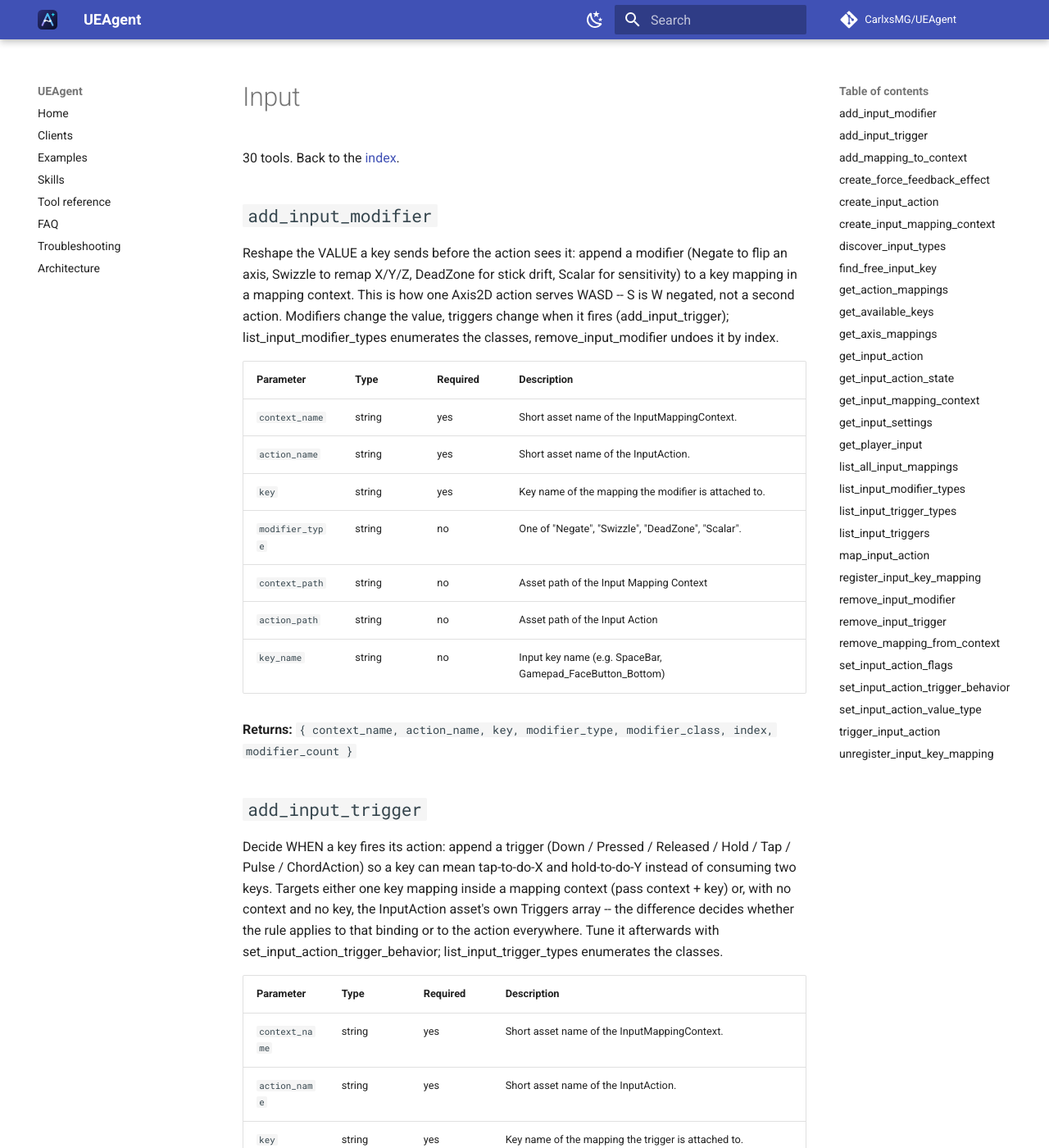
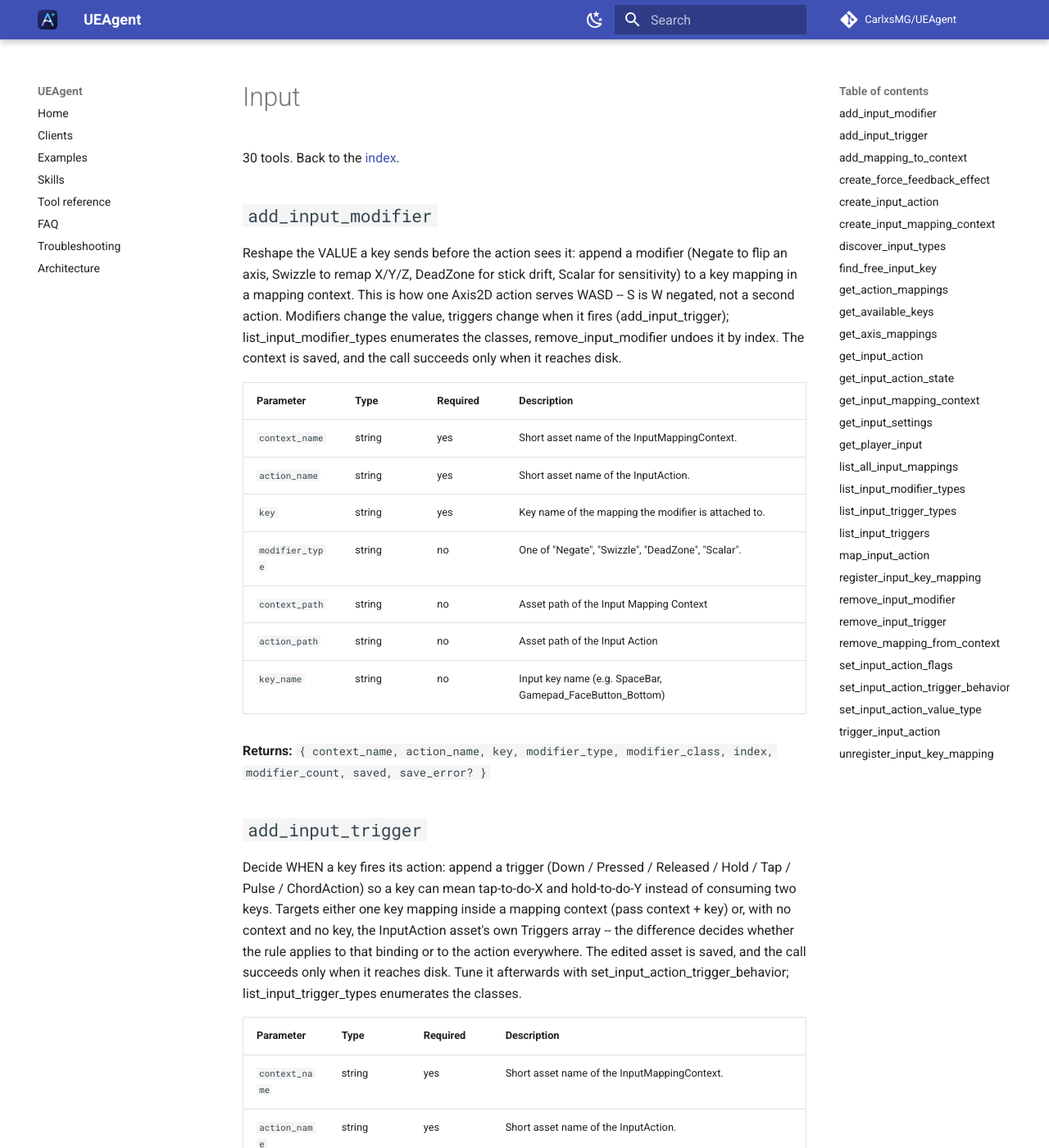
Before and after one commit to CarlxsMG/UEAgent, an MkDocs documentation site: the page built from docs/tools/Input.md, in a window 1280 px wide and 1400 px high. Shown: the whole window at 82% size. Built offline with MkDocs 1.6.1 and Material for MkDocs 9.7.7, drawn with Linux system fonts in a browser that asks for light colours; comment, search, counter and statistics services are not loaded; some of the changed text lies outside the part shown.

Commit message:
15 Input and Soundfield tools state what the call did
The same defect as the previous change, in the Enhanced Input and Soundfield
families. Measured before (1.1.0, whose handlers here differ from main only
in comments) and after in a headless editor, with the failure made real (a
read-only .uasset) and the save read from the file's timestamp:

- create_input_action and create_input_mapping_context answered with no
  `success` and ignored the save. set_input_action_value_type,
  set_input_action_flags, set_input_action_trigger_behavior,
  add_input_trigger, add_input_modifier and remove_mapping_from_context
  ignored a failed save: on a read-only file all of them answered success
  and the file was not written. They now save through the shared helper,
  which also guards the read-only content roots, and fail with saved false
  and the save error.
- remove_input_trigger and remove_input_modifier never saved (they only
  marked the context dirty) and answered applied true. They now call Modify,
  so the call's undo step covers them, and save.
- set_input_action_flags with no flag saved and answered success; it is now
  an error, like set_input_action_trigger_behavior.
- remove_mapping_from_context rewrote the context when the mapping was not
  there; that now succeeds with already_absent true and saves nothing. Its
  description says the engine removes the first match with RemoveAtSwap, so
  mapping indexes can change.
- register_input_key_mapping and unregister_input_key_mapping answered
  success with applied false; they now fail with the engine's failure tags.
  Read, not measured: they need a local player in PIE.
- create_soundfield_submix answered with no `success`, and saved true for a
  submix that already existed and was not written.
  add_soundfield_effect_to_submix and remove_soundfield_effect answered with
  no `success`, also when no soundfield effect class is loaded and nothing
  changed (remove said already_absent true without looking). They now state
  their outcome and fail when nothing changed.

Checked: BuildPlugin, every file compiled on its own, with no warning of the
plugin's; every generator's --check; the catalog differs only in these
tools' descriptions and returns; contract self-tests 117/117, 6/6 and
1860/1860; UEAgent.ClaudeCode; smoke_test 25/25. Mutating tools whose
success is measured: 537 -> 552; hardcoded: 660 -> 647.

```diff
--- a/docs/tools/Input.md
+++ b/docs/tools/Input.md
@@ -6,7 +6,7 @@
 
 ## `add_input_modifier`
 
-Reshape the VALUE a key sends before the action sees it: append a modifier (Negate to flip an axis, Swizzle to remap X/Y/Z, DeadZone for stick drift, Scalar for sensitivity) to a key mapping in a mapping context. This is how one Axis2D action serves WASD -- S is W negated, not a second action. Modifiers change the value, triggers change when it fires (add_input_trigger); list_input_modifier_types enumerates the classes, remove_input_modifier undoes it by index.
+Reshape the VALUE a key sends before the action sees it: append a modifier (Negate to flip an axis, Swizzle to remap X/Y/Z, DeadZone for stick drift, Scalar for sensitivity) to a key mapping in a mapping context. This is how one Axis2D action serves WASD -- S is W negated, not a second action. Modifiers change the value, triggers change when it fires (add_input_trigger); list_input_modifier_types enumerates the classes, remove_input_modifier undoes it by index. The context is saved, and the call succeeds only when it reaches disk.
 
 | Parameter | Type | Required | Description |
 |---|---|---|---|
@@ -18,11 +18,11 @@
 | `action_path` | string | no | Asset path of the Input Action |
 | `key_name` | string | no | Input key name (e.g. SpaceBar, Gamepad_FaceButton_Bottom) |
 
-**Returns:** `{ context_name, action_name, key, modifier_type, modifier_class, index, modifier_count }`
+**Returns:** `{ context_name, action_name, key, modifier_type, modifier_class, index, modifier_count, saved, save_error? }`
 
 ## `add_input_trigger`
 
-Decide WHEN a key fires its action: append a trigger (Down / Pressed / Released / Hold / Tap / Pulse / ChordAction) so a key can mean tap-to-do-X and hold-to-do-Y instead of consuming two keys. Targets either one key mapping inside a mapping context (pass context + key) or, with no context and no key, the InputAction asset's own Triggers array -- the difference decides whether the rule applies to that binding or to the action everywhere. Tune it afterwards with set_input_action_trigger_behavior; list_input_trigger_types enumerates the classes.
+Decide WHEN a key fires its action: append a trigger (Down / Pressed / Released / Hold / Tap / Pulse / ChordAction) so a key can mean tap-to-do-X and hold-to-do-Y instead of consuming two keys. Targets either one key mapping inside a mapping context (pass context + key) or, with no context and no key, the InputAction asset's own Triggers array -- the difference decides whether the rule applies to that binding or to the action everywhere. The edited asset is saved, and the call succeeds only when it reaches disk. Tune it afterwards with set_input_action_trigger_behavior; list_input_trigger_types enumerates the classes.
 
 | Parameter | Type | Required | Description |
 |---|---|---|---|
@@ -34,7 +34,7 @@
 | `action_path` | string | no | Asset path of the Input Action |
 | `key_name` | string | no | Input key name (e.g. SpaceBar, Gamepad_FaceButton_Bottom) |
 
-**Returns:** `Context target: { context_name, action_name, key, trigger_type, trigger_class, index, trigger_count }; Action target: { action_name, action_path, trigger_type, trigger_class, index, trigger_count }`
+**Returns:** `Context target: { context_name, action_name, key, trigger_type, trigger_class, index, trigger_count, saved, save_error? }; Action target: { action_name, action_path, trigger_type, trigger_class, index, trigger_count, saved, save_error? }`
 
 ## `add_mapping_to_context`
 
@@ -64,7 +64,7 @@
 
 ## `create_input_action`
 
-Create an Enhanced Input InputAction asset (IA_): the verb half of a keybinding -- what the player does, independent of which key does it. Pick value_type up front (Bool for a button, Axis1D for a trigger/scroll, Axis2D for a stick or WASD, Axis3D), then bind it to a key inside a mapping context with map_input_action or add_mapping_to_context. Changing the type later is set_input_action_value_type; behaviour flags are set_input_action_flags.
+Create an Enhanced Input InputAction asset (IA_): the verb half of a keybinding -- what the player does, independent of which key does it. Pick value_type up front (Bool for a button, Axis1D for a trigger/scroll, Axis2D for a stick or WASD, Axis3D), then bind it to a key inside a mapping context with map_input_action or add_mapping_to_context. Changing the type later is set_input_action_value_type; behaviour flags are set_input_action_flags. The asset is saved, and the call succeeds only when it reaches disk.
 
 | Parameter | Type | Required | Description |
 |---|---|---|---|
@@ -73,11 +73,11 @@
 | `path` | string | no | Fallback for package_path when package_path is absent. |
 | `value_type` | string | no | Value type Bool (default), Axis1D, Axis2D, or Axis3D. |
 
-**Returns:** `{ action_name, action_path, value_type }`
+**Returns:** `{ action_name, action_path, value_type, saved, save_error? }`
 
 ## `create_input_mapping_context`
 
-Create an Enhanced Input mapping context asset (IMC_): the container that binds keys to InputActions and can be pushed and popped as a set. Prefer a context per MODE (driving, swimming, building, menu) over one key per verb -- pushing a context re-purposes the existing keys instead of consuming another global one. Empty on creation: fill it with map_input_action / add_mapping_to_context, and check the keys are free first with find_free_input_key.
+Create an Enhanced Input mapping context asset (IMC_): the container that binds keys to InputActions and can be pushed and popped as a set. Prefer a context per MODE (driving, swimming, building, menu) over one key per verb -- pushing a context re-purposes the existing keys instead of consuming another global one. Empty on creation: fill it with map_input_action / add_mapping_to_context, and check the keys are free first with find_free_input_key. The asset is saved, and the call succeeds only when it reaches disk.
 
 | Parameter | Type | Required | Description |
 |---|---|---|---|
@@ -85,7 +85,7 @@
 | `package_path` | string | no | Target content package path where the asset is created (default /Game/Input). |
 | `path` | string | no | Fallback for package_path when package_path is absent. |
 
-**Returns:** `{ context_name, context_path }`
+**Returns:** `{ context_name, context_path, saved, save_error? }`
 
 ## `discover_input_types`
 
@@ -240,7 +240,7 @@
 
 ## `register_input_key_mapping`
 
-Remaps a player input mapping to a new key at runtime via UEnhancedInputUserSettings::MapPlayerKey (EnhancedInputUserSettings.h). Wraps FMapPlayerKeyArgs with the supplied mapping name + new key + slot.
+Remaps a player input mapping to a new key at runtime via UEnhancedInputUserSettings::MapPlayerKey (EnhancedInputUserSettings.h). Wraps FMapPlayerKeyArgs with the supplied mapping name + new key + slot. The call fails when the engine refuses the remap, with its reasons in failure_tags.
 
 | Parameter | Type | Required | Description |
 |---|---|---|---|
@@ -254,7 +254,7 @@
 
 ## `remove_input_modifier`
 
-Delete one modifier from a key mapping in an Enhanced Input mapping context, by mapping_index + modifier_index -- e.g. removing a Negate that flipped an axis the wrong way. Indices shift after a removal, so work from the highest down, and read remaining_count as the oracle. add_input_modifier is the inverse.
+Delete one modifier from a key mapping in an Enhanced Input mapping context, by mapping_index + modifier_index -- e.g. removing a Negate that flipped an axis the wrong way -- and save the context; the call succeeds only when the context reaches disk. Indices shift after a removal, so work from the highest down. add_input_modifier is the inverse.
 
 | Parameter | Type | Required | Description |
 |---|---|---|---|
@@ -262,11 +262,11 @@
 | `mapping_index` | number | yes | 0-based index of the FEnhancedActionKeyMapping |
 | `modifier_index` | number | yes | 0-based index of the modifier within Mapping.Modifiers |
 
-**Returns:** `{ applied, removed_class_name, remaining_count }`
+**Returns:** `{ applied, removed_class_name, remaining_count, saved, save_error? }`
 
 ## `remove_input_trigger`
 
-Delete one trigger from a key mapping in an Enhanced Input mapping context, by mapping_index + trigger_index -- e.g. dropping a Hold so the key fires immediately again. Get the indices from list_input_triggers; they shift after a removal, so work from the highest down. Check remaining_count rather than applied.
+Delete one trigger from a key mapping in an Enhanced Input mapping context, by mapping_index + trigger_index -- e.g. dropping a Hold so the key fires immediately again -- and save the context; the call succeeds only when the context reaches disk. Get the indices from list_input_triggers; they shift after a removal, so work from the highest down.
 
 | Parameter | Type | Required | Description |
 |---|---|---|---|
@@ -274,11 +274,11 @@
 | `mapping_index` | number | yes | 0-based index of the FEnhancedActionKeyMapping |
 | `trigger_index` | number | yes | 0-based index of the trigger within Mapping.Triggers |
 
-**Returns:** `{ applied, removed_class_name, remaining_count }`
+**Returns:** `{ applied, removed_class_name, remaining_count, saved, save_error? }`
 
 ## `remove_mapping_from_context`
 
-Unbind a key from an InputAction in a saved Enhanced Input mapping context -- how you free a key that list_all_input_mappings flagged as conflicting, or retire a verb. Identified by context + action + key, so only that one mapping goes; the assets themselves survive. Confirm with the returned mapping_count or a re-read of get_input_mapping_context.
+Unbind a key from an InputAction in a saved Enhanced Input mapping context -- how you free a key that list_all_input_mappings flagged as conflicting, or retire a verb. Identified by context + action + key, so only the first mapping of that action to that key goes; the assets themselves survive. The engine moves the context's last mapping into the freed slot, so mapping indexes (add_input_trigger, list_input_triggers) can change. The context is saved, and a removal succeeds only when it reaches disk; a mapping that is not there succeeds with removed false and already_absent true, and saves nothing.
 
 | Parameter | Type | Required | Description |
 |---|---|---|---|
@@ -289,11 +289,11 @@
 | `action_path` | string | no | Asset path of the Input Action |
 | `key_name` | string | no | Input key name (e.g. SpaceBar, Gamepad_FaceButton_Bottom) |
 
-**Returns:** `{ context_name, action_name, key, removed, mapping_count }`
+**Returns:** `{ context_name, action_name, key, removed, already_absent, mapping_count, saved, save_error? }`
 
 ## `set_input_action_flags`
 
-Set an InputAction's behaviour flags: consume_input, trigger_when_paused, consumes_action_and_axis_mappings, reserve_all_mappings, the legacy-key consume bitmask, accumulation behaviour and the editor description. Handle consume_input with care -- it is the flag that decides whether OTHER actions on the same key still fire, and turning it on can swallow the game's interaction key entirely, a failure that shows up in an unrelated system days later. Only the fields you pass change; verify with get_input_action.
+Set an InputAction's behaviour flags: consume_input, trigger_when_paused, consumes_action_and_axis_mappings, reserve_all_mappings, the legacy-key consume bitmask, accumulation behaviour and the editor description. Handle consume_input with care -- it is the flag that decides whether OTHER actions on the same key still fire, and turning it on can swallow the game's interaction key entirely, a failure that shows up in an unrelated system days later. Only the fields you pass change, and a call that passes none is an error; the action is saved, and the call succeeds only when it reaches disk. Verify with get_input_action.
 
 | Parameter | Type | Required | Description |
 |---|---|---|---|
@@ -307,11 +307,11 @@
 | `accumulation_behavior` | string | no | When set, one of "TakeHighestAbsoluteValue" or "Cumulative". |
 | `action_description` | string | no | When set, updates the action's ActionDescription (FText) shown in the editor. |
 
-**Returns:** `{ action_name, action_path, b_consume_input, b_trigger_when_paused, b_consumes_action_and_axis_mappings, b_reserve_all_mappings, trigger_events_that_consume_legacy_keys, accumulation_behavior, action_description, flags_set }`
+**Returns:** `{ action_name, action_path, b_consume_input, b_trigger_when_paused, b_consumes_action_and_axis_mappings, b_reserve_all_mappings, trigger_events_that_consume_legacy_keys, accumulation_behavior, action_description, flags_set, saved, save_error? }`
 
 ## `set_input_action_trigger_behavior`
 
-Tune HOW an input trigger fires on an InputAction: actuation threshold, hold time and one-shot for Hold triggers, tap release window for Tap, time-dilation sensitivity for timed ones -- i.e. how long "hold E to interact" must be held. Address the trigger either by index or by trigger_class (first of that type). Only the fields you pass change; add the trigger first with add_input_trigger and re-read with get_input_action.
+Tune HOW an input trigger fires on an InputAction: actuation threshold, hold time and one-shot for Hold triggers, tap release window for Tap, time-dilation sensitivity for timed ones -- i.e. how long "hold E to interact" must be held. Address the trigger either by index or by trigger_class (first of that type). Only the fields you pass change; the action is saved, and the call succeeds only when it reaches disk. Add the trigger first with add_input_trigger and re-read with get_input_action.
 
 | Parameter | Type | Required | Description |
 |---|---|---|---|
@@ -325,11 +325,11 @@
 | `tap_release_time` | string | no | When set, UInputTriggerTap::TapReleaseTimeThreshold (float). Tap triggers only. |
 | `affected_by_time_dilation` | string | no | When set, UInputTriggerTimedBase::bAffectedByTimeDilation (bool). Timed triggers only. |
 
-**Returns:** `{ action_path, action_name, trigger_index, trigger_class, properties_set, trigger }`
+**Returns:** `{ action_path, action_name, trigger_index, trigger_class, properties_set, trigger, saved, save_error? }`
 
 ## `set_input_action_value_type`
 
-Change an InputAction's value type after the fact (button vs axis: Bool / Axis1D / Axis2D / Axis3D). Not cosmetic -- the type decides what shape of value the bound handlers receive and what trigger_input_action must inject, so switching it can break existing graph pins. Re-read with get_input_action and re-check the handlers.
+Change an InputAction's value type after the fact (button vs axis: Bool / Axis1D / Axis2D / Axis3D). Not cosmetic -- the type decides what shape of value the bound handlers receive and what trigger_input_action must inject, so switching it can break existing graph pins. Re-read with get_input_action and re-check the handlers. The action is saved, and the call succeeds only when it reaches disk.
 
 | Parameter | Type | Required | Description |
 |---|---|---|---|
@@ -337,7 +337,7 @@
 | `value_type` | string | yes | One of "Bool", "Float", "Int", "Vector2D", "Vector", "Rotator", "String", etc. |
 | `action_name` | string | no | Fallback for action_path when action_path is absent. |
 
-**Returns:** `{ action_name, action_path, value_type, value_type_set }`
+**Returns:** `{ action_name, action_path, value_type, value_type_set, saved, save_error? }`
 
 ## `trigger_input_action`
 
@@ -357,7 +357,7 @@
 
 ## `unregister_input_key_mapping`
 
-Resets a player input mapping back to its default key at runtime via UEnhancedInputUserSettings::UnMapPlayerKey (EnhancedInputUserSettings.h). Inverse of register_input_key_mapping; locates the mapping by name + slot and clears the player override (does not need new_key, does not delete the row).
+Resets a player input mapping back to its default key at runtime via UEnhancedInputUserSettings::UnMapPlayerKey (EnhancedInputUserSettings.h). Inverse of register_input_key_mapping; locates the mapping by name + slot and clears the player override (does not need new_key, does not delete the row). The call fails when the engine refuses it, with its reasons in failure_tags.
 
 | Parameter | Type | Required | Description |
 |---|---|---|---|
```
Also changed, not shown: CHANGELOG.md (+7 -0 lines), docs/tools/Audio.md (+3 -3 lines), 3 other files.
